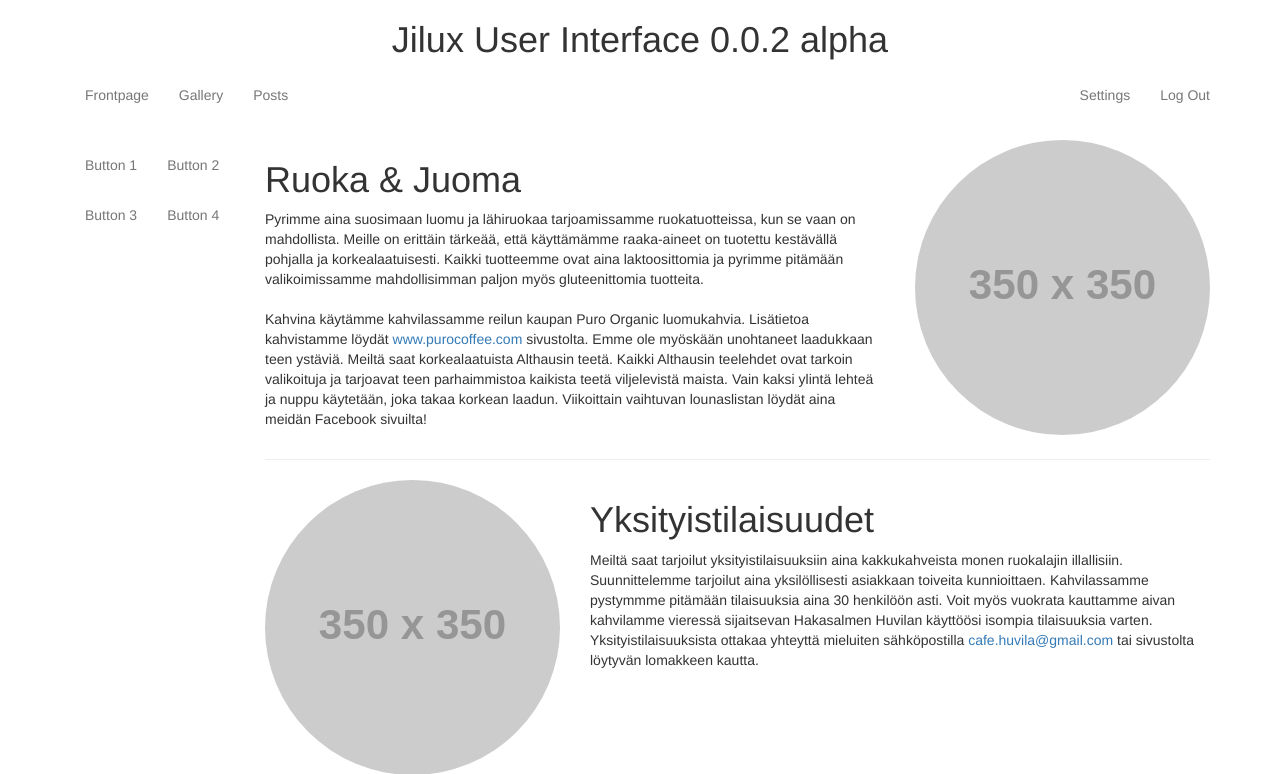
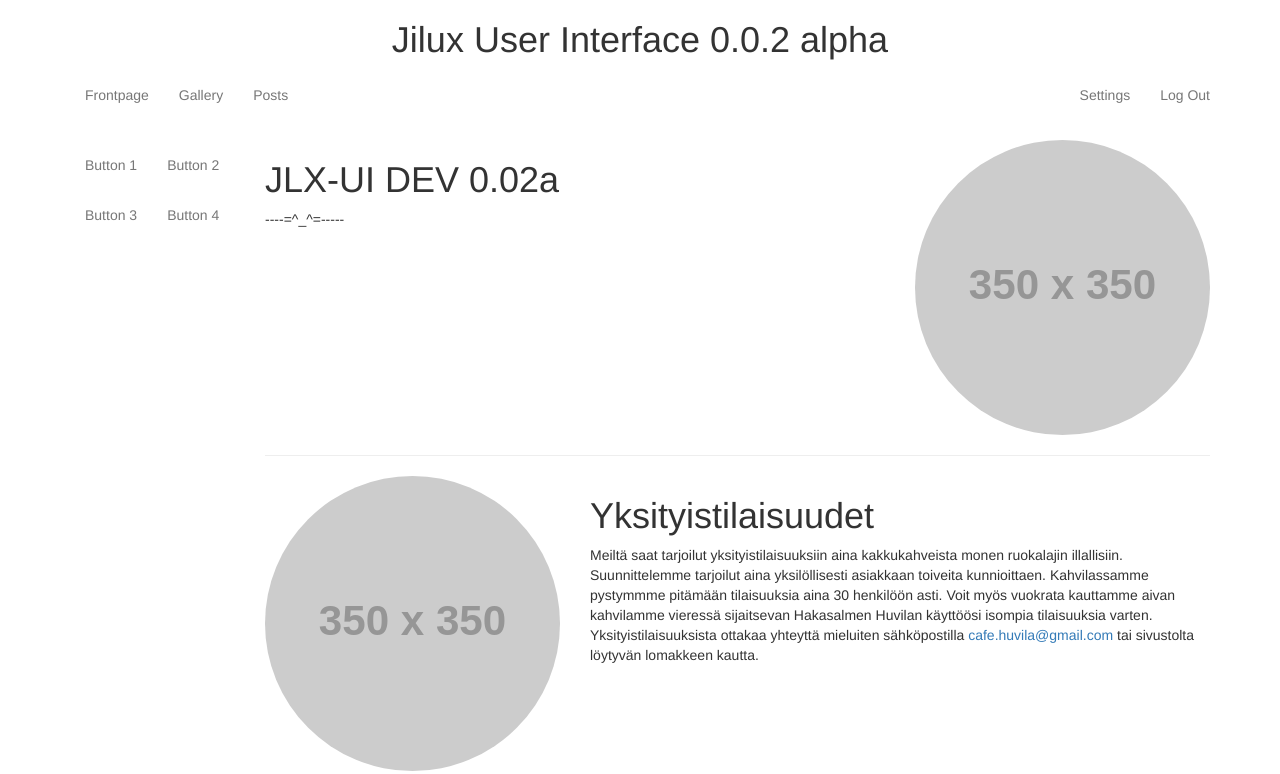
Before and after one commit to jilux-dev/UI-alpha, a PHP site: page /secret.php in a window 1280 px wide. Shown: the top 774 px of the page. Run offline with PHP 8.4, Linux system fonts and the light colour scheme; the visitor is signed in with stand-in values (Sample User, id 1); grey boxes labelled with a size stand in for pictures from a placeholder-image service; some libraries are stand-ins or nearby versions.

Commit message:
Update main.php

```diff
--- a/main.php
+++ b/main.php
@@ -26,14 +26,8 @@
 	<div class="row" >
 
 	<div class="col-lg-8 col-md-8 col-sm-8">
-				<h1>Ruoka & Juoma</h1>
-					<p>Pyrimme aina suosimaan luomu ja lähiruokaa tarjoamissamme ruokatuotteissa, kun se vaan on mahdollista. Meille on erittäin tärkeää, että käyttämämme raaka-aineet on tuotettu kestävällä pohjalla ja korkealaatuisesti. Kaikki tuotteemme ovat aina laktoosittomia ja pyrimme pitämään valikoimissamme mahdollisimman paljon myös gluteenittomia tuotteita.<br><br>
-
-Kahvina käytämme kahvilassamme reilun kaupan Puro Organic luomukahvia. Lisätietoa kahvistamme löydät <a href="www.purocoffee.com" >www.purocoffee.com </a>sivustolta.
-
-Emme ole myöskään unohtaneet laadukkaan teen ystäviä. Meiltä saat korkealaatuista Althausin teetä. Kaikki Althausin teelehdet ovat tarkoin valikoituja ja tarjoavat teen parhaimmistoa kaikista teetä viljelevistä maista. Vain kaksi ylintä lehteä ja nuppu käytetään, joka takaa korkean laadun.
-
-Viikoittain vaihtuvan lounaslistan löydät aina meidän Facebook sivuilta!</p>
+				<h1>JLX-UI DEV 0.02a</h1>
+					<p>----=^_^=-----</p>
 			</div>
 			<div class="col-lg-4 col-md-4 col-sm-4 frame">
 				<span class="helper"></span><img class="img-circle img-responsive" src=" http://placehold.it/350x350"/>
```
